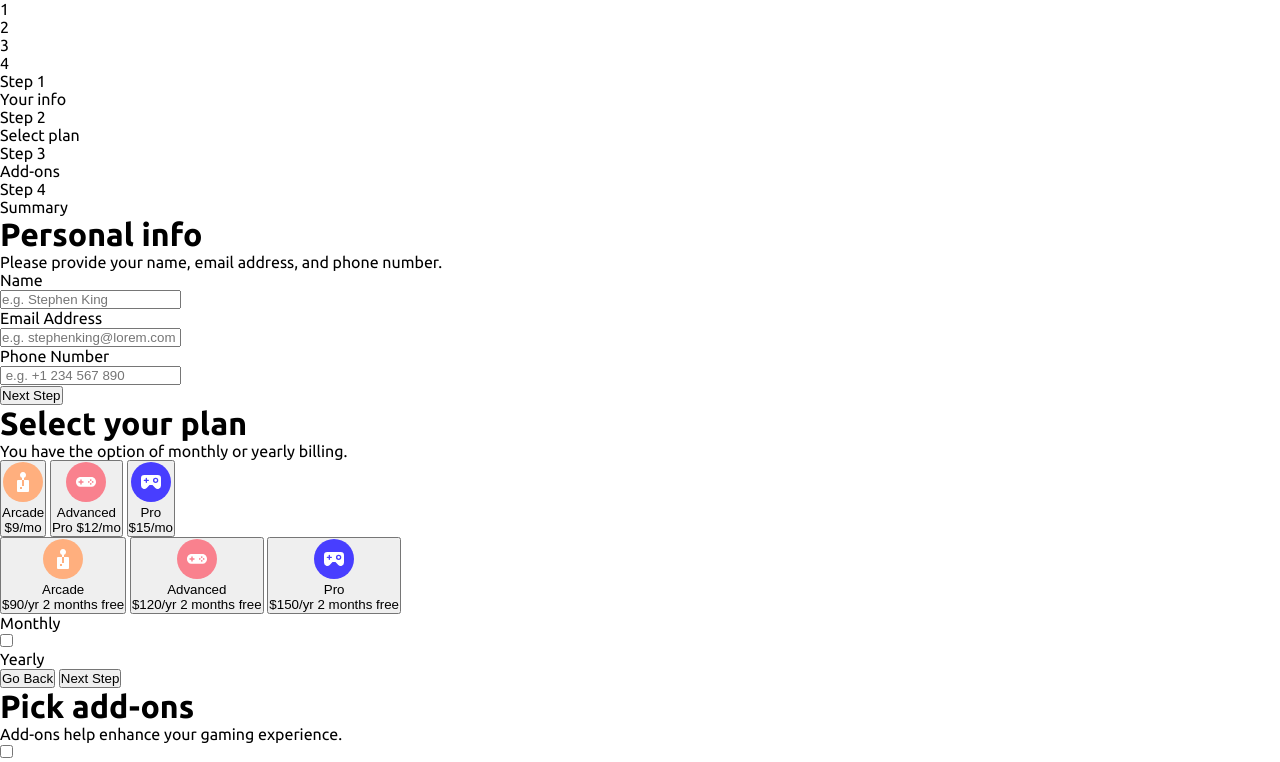
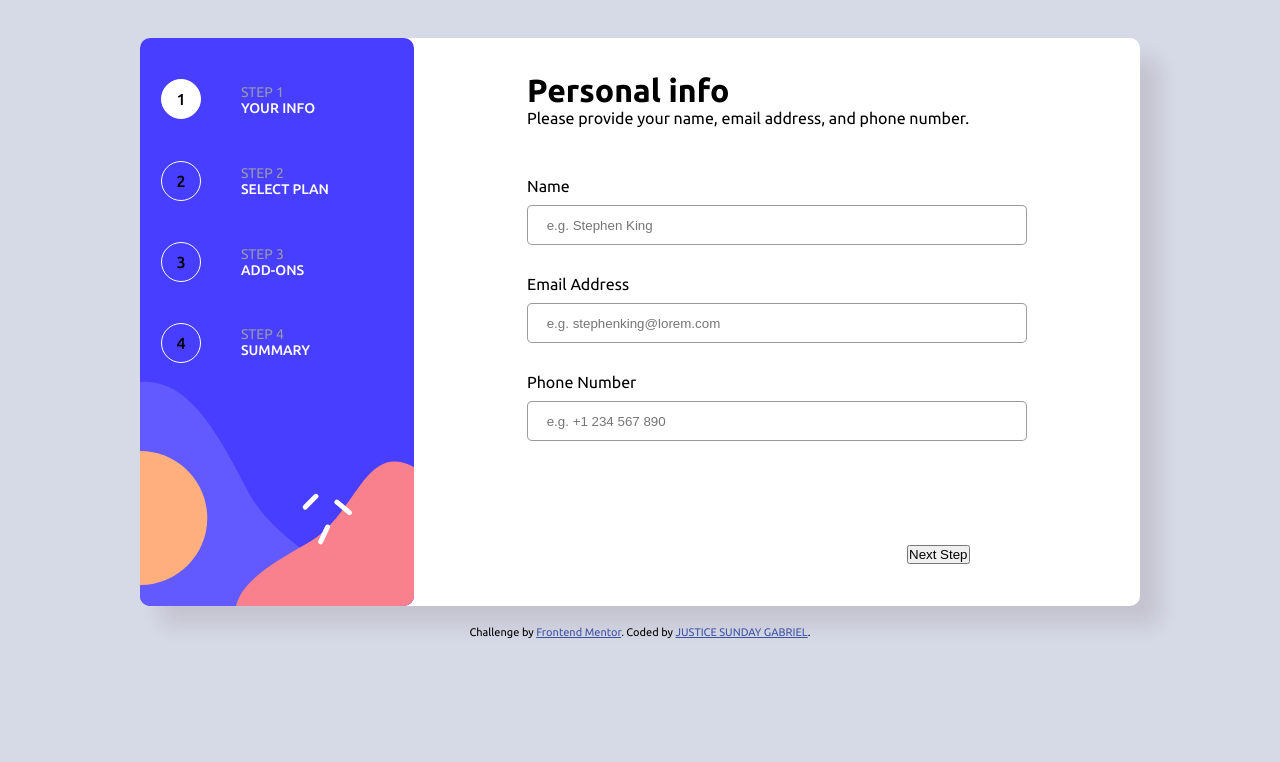
Before and after one commit to zuru122/Multi-step-form, a plain HTML site: page index.html in a window 1280 px wide. Shown: the top 762 px of the page. Drawn offline with Linux system fonts and the light colour scheme.

Commit message:
Adding  css styles

```diff
--- a/global.css
+++ b/global.css
@@ -5,5 +5,24 @@
 }
 
 body {
-  font-family: Ubuntu, sans-serif;
+  font-family: "Ubuntu", sans-serif;
+  background-color: hsl(229, 24%, 87%);
 }
+button {
+  font-family: "Ububtu", sans-serif;
+}
+
+.circle--style {
+  width: 40px;
+  height: 40px;
+
+  border: 1px solid #fff;
+  display: flex;
+  justify-content: center;
+  color: #000;
+  border-radius: 20px;
+  -webkit-border-radius: 20px;
+  -moz-border-radius: 20px;
+  -ms-border-radius: 20px;
+  -o-border-radius: 20px;
+}
--- a/index.html
+++ b/index.html
@@ -20,14 +20,15 @@
       rel="stylesheet"
     />
     <!-- styles -->
+    <link rel="stylesheet" href="global.css" />
     <link rel="stylesheet" href="style.css" />
-    <link rel="stylesheet" href="global.css" />
 
     <!-- Feel free to remove these styles or customise in your own stylesheet 👍 -->
     <style>
       .attribution {
         font-size: 11px;
         text-align: center;
+        padding: 20px 0;
       }
       .attribution a {
         color: hsl(228, 45%, 44%);
@@ -36,13 +37,13 @@
   </head>
   <body>
     <div class="container" id="container">
-      <div class="diplayStep" id="diplayStep">
+      <div class="displayStep" id="displayStep">
         <!-- Sidebar start -->
         <div class="circle">
-          <div class="circle-1" id="circle-1"><p>1</p></div>
-          <div class="circle-2" id="circle-2"><p>2</p></div>
-          <div class="circle-3" id="circle-3"><p>3</p></div>
-          <div class="circle-4" id="circle-4"><p>4</p></div>
+          <div class="circle-1 circle--style" id="circle-1"><p>1</p></div>
+          <div class="circle-2 circle--style" id="circle-2"><p>2</p></div>
+          <div class="circle-3 circle--style" id="circle-3"><p>3</p></div>
+          <div class="circle-4 circle--style" id="circle-4"><p>4</p></div>
         </div>
 
         <div class="steps">
@@ -71,7 +72,7 @@
           <div class="stepInfo" id="stepInfo">
             <!-- Step 1 start -->
             <h1>Personal info</h1>
-            <p class="decription">
+            <p class="decription bottom--margin">
               Please provide your name, email address, and phone number.
             </p>
             <div class="flexError">
@@ -82,7 +83,7 @@
               type="text"
               name=""
               id="infoName"
-              placeholder="e.g. Stephen King"
+              placeholder=" e.g. Stephen King"
             />
             <div class="flexError">
               <p>Email Address</p>
@@ -92,7 +93,7 @@
               type="email"
               name=""
               id="infoMail"
-              placeholder="e.g. stephenking@lorem.com "
+              placeholder=" e.g. stephenking@lorem.com "
             />
             <div class="flexError">
               <p>Phone Number</p>
@@ -101,7 +102,7 @@
             <input
               type="number"
               name=""
-              id="infoMail"
+              id="infoNumber"
               placeholder=" e.g. +1 234 567 890"
             />
 
@@ -392,7 +393,10 @@
       Challenge by
       <a href="https://www.frontendmentor.io?ref=challenge" target="_blank"
         >Frontend Mentor</a
-      >. Coded by <a href="#">JUSTICE SUNDAY GABRIEL</a>.
+      >. Coded by
+      <a href="https://github.com/zuru122/Multi-step-form"
+        >JUSTICE SUNDAY GABRIEL</a
+      >.
     </div>
 
     <script src="script.js"></script>
--- a/style.css
+++ b/style.css
@@ -0,0 +1,188 @@
+.container {
+  display: flex;
+  background-color: #fff;
+  margin-top: 3%;
+  margin-left: auto;
+  margin-right: auto;
+  box-shadow: 20px 20px 20px rgba(47, 18, 18, 0.101);
+  width: 1000px;
+  height: 568px;
+  /* border: 2px solid red; */
+  border-radius: 10px;
+  -webkit-border-radius: 10px;
+  -moz-border-radius: 10px;
+  -ms-border-radius: 10px;
+  -o-border-radius: 10px;
+}
+
+.displayStep {
+  display: flex;
+  gap: 10%;
+  justify-content: center;
+  width: 274px;
+  height: 568px;
+  background-color: rgba(30, 16, 186, 0);
+  background-image: url("/assets/images/bg-sidebar-desktop.svg");
+}
+
+.circle {
+  position: relative;
+  background-color: rgba(220, 20, 60, 0);
+  width: 20%;
+  color: #fff;
+  font-weight: 500;
+  height: 50%;
+  margin-top: 15%;
+  display: flex;
+  flex-direction: column;
+  justify-content: space-between;
+  align-items: center;
+}
+.circle p {
+  margin-top: 10px;
+}
+
+.circle-1 {
+  background-color: rgb(255, 255, 255);
+}
+.circle-2 {
+  background-color: rgb(0, 0, 0, 0);
+}
+.circle-3 {
+  background-color: rgb(0, 0, 0, 0);
+}
+.circle-4 {
+  background-color: rgb(0, 0, 0, 0);
+}
+
+/* -----------STEPS-------------------------------- */
+.steps {
+  position: relative;
+  margin-top: 15%;
+  background-color: rgba(255, 255, 0, 0);
+  display: flex;
+  flex-direction: column;
+  justify-content: space-between;
+  width: 60%;
+  height: 50%;
+  font-size: 14px;
+}
+.step1 {
+  position: inherit;
+  padding: 5px;
+  /* background-color: rgba(156, 55, 55, 0); */
+}
+
+.steps p {
+  color: hsl(231, 11%, 63%);
+  text-transform: uppercase;
+}
+
+.steps span {
+  color: #fff;
+  font-weight: 500;
+  text-transform: uppercase;
+}
+
+.stepContainer {
+  background-color: rgba(210, 96, 14, 0);
+  width: 50%;
+  height: 550px;
+  margin: auto;
+}
+
+/* -------ID-------- */
+#stepInfo,
+#stepPlan,
+#stepAddOn,
+#stepSummary,
+#stepThankYou {
+  display: flex;
+  flex-direction: column;
+}
+
+/* ----------------------------------------- */
+
+/* Step Info */
+#stepInfo {
+  display: flex;
+  margin-top: 5%;
+}
+
+.bottom--margin {
+  margin-bottom: 10%;
+}
+
+#stepInfo input {
+  width: 100%;
+  height: 40px;
+  margin-top: 10px;
+  border: solid 1px rgba(103, 92, 92, 0.628);
+  border-radius: 5px;
+  -webkit-border-radius: 5px;
+  -moz-border-radius: 5px;
+  -ms-border-radius: 5px;
+  -o-border-radius: 5px;
+}
+#stepInfo input:not(:last-child) {
+  margin-bottom: 6%;
+}
+
+#infoName,
+#infoMail,
+#infoNumber {
+  padding-left: 15px;
+}
+
+/* ---------------------------------------------- */
+
+/* -----------BUTTONS-----------------*/
+
+.buttonContainerStepOne,
+.buttonContainerstepTwo,
+.buttonContainerstepThree,
+.buttonContainerstepFour {
+  position: relative;
+  background-color: rgba(0, 255, 51, 0);
+  padding-top: 73px;
+}
+
+.buttonContainerStepOne {
+  padding-left: 380px;
+}
+
+.buttonContainerstepTwo {
+  display: flex;
+  padding-top: 75px;
+  justify-content: space-between;
+}
+
+.buttonContainerstepThree {
+  display: flex;
+  padding-top: 80px;
+}
+.buttonContainerstepFour {
+  display: flex;
+  padding-top: 39px;
+}
+
+#stepPlan {
+  display: none;
+}
+
+#stepAddOn {
+  display: none;
+}
+#stepSummary {
+  display: none;
+}
+#stepThankYou {
+  display: none;
+  margin-top: 150px;
+  margin-top: 150px;
+  align-items: center;
+  text-align: center;
+}
+#stepThankYou img {
+  width: 80px;
+}
```
